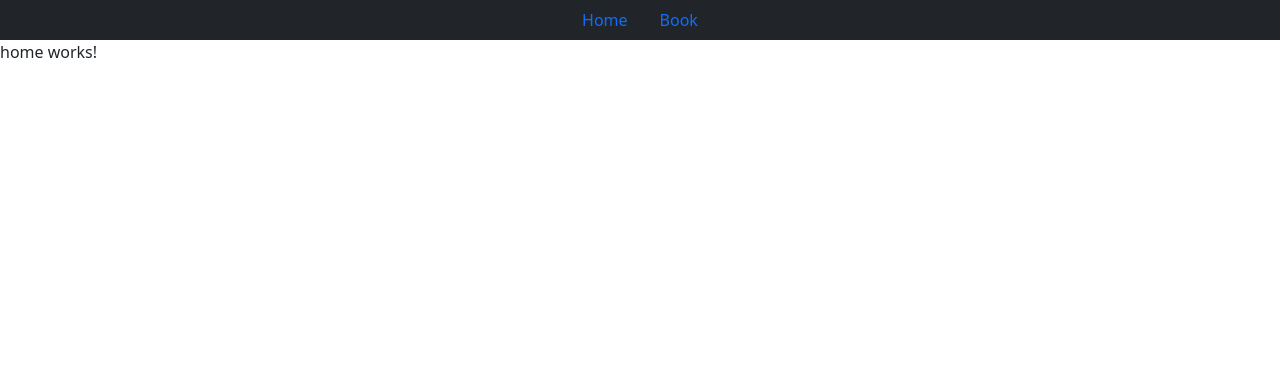
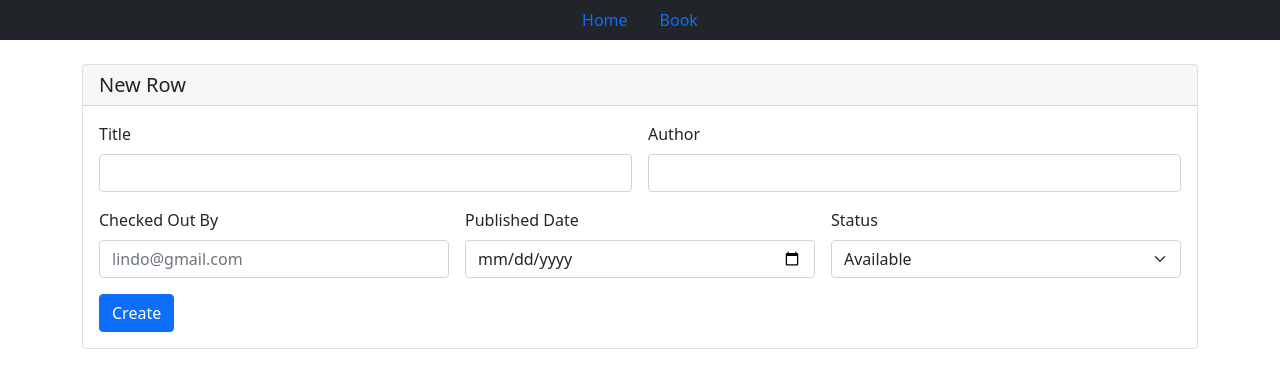
Before and after one commit to Acamia/group-project, an Angular app in the folder front-end/: page /home/book in a window 1280 px wide. Shown: the top 388 px of the page. Built offline with nearby package versions, Linux system fonts and the light colour scheme.

Commit message:
Chris Mabunda

```diff
--- a/front-end/src/app/app-routing.module.ts
+++ b/front-end/src/app/app-routing.module.ts
@@ -4,10 +4,10 @@ import { BookComponent } from './components/book/book.component';
 import { HomeComponent } from './components/home/home.component';
 
 const routes: Routes = [
-  { path: '', redirectTo: '/home', pathMatch: 'full' },
+  { path: '', redirectTo: 'home', pathMatch: 'full' },
   { path: 'home', component: HomeComponent,
     children: [
-      { path: '', redirectTo: '/book', pathMatch: 'full' },
+      { path: '', redirectTo: 'book', pathMatch: 'full' },
       { path: 'book', component: BookComponent }
     ]
   }
--- a/front-end/src/app/components/home/home.component.html
+++ b/front-end/src/app/components/home/home.component.html
@@ -1 +1,38 @@
-<p>home works!</p>
+<div class="container mt-4">
+    <div class="card">
+        <h5 class="card-header">New Row</h5>
+        <div class="card-body">
+            <form class="row g-3">
+
+                <div class="col-md-6">
+                  <label for="text" class="form-label">Title</label>
+                  <input type="text" class="form-control" id="text">
+                </div>
+                <div class="col-md-6">
+                  <label for="author" class="form-label">Author</label>
+                  <input type="text" class="form-control" id="author">
+                </div>
+                <div class="col-4">
+                  <label for="checked" class="form-label">Checked Out By</label>
+                  <input type="email" class="form-control" id="inputAddress" placeholder="lindo@gmail.com">
+                </div>
+
+                <div class="col-md-4">
+                  <label for="date" class="form-label">Published Date</label>
+                  <input type="date" class="form-control" id="date">
+                </div>
+
+                <div class="col-md-4">
+                  <label for="inputState" class="form-label">Status</label>
+                  <select id="inputState" class="form-select">
+                    <option selected>Available</option>
+                    <option>Unavalable</option>
+                  </select>
+                </div>
+
+                <div class="col-12">
+                  <button type="submit" class="btn btn-primary ">Create</button>
+                </div>
+              </form>
+        </div>
+</div>
--- a/front-end/src/app/components/home/home.component.ts
+++ b/front-end/src/app/components/home/home.component.ts
@@ -1,4 +1,6 @@
 import { Component, OnInit } from '@angular/core';
+import { BookServiceService } from '../../services/book-service.service'
+import { Book } from '../../models/book.model'
 
 @Component({
   selector: 'app-home',
@@ -7,9 +9,48 @@ import { Component, OnInit } from '@angular/core';
 })
 export class HomeComponent implements OnInit {
 
-  constructor() { }
+  book: Book  = {
+    title: '',
+    author: '',
+    publishedDate: '',
+    available: true,
+    checkOutBy: ''
+  }
+
+  constructor(private bookServices: BookServiceService) { }
 
   ngOnInit(): void {
   }
 
+  saveTutorial(): void {
+    const data = {
+      title: this.book.title,
+      author: this.book.author,
+      publishedDate: this.book.publishedDate,
+      available: this.book.available,
+      checkoutby: this.book.checkOutBy
+    };
+
+    this.bookServices.create(data)
+      .subscribe({
+        next: (res) => {
+          console.log(res);
+          this.book.title
+        },
+        error: (e) => console.error(e)
+      });
+  }
+
+
+  newTutorial(): void {
+    this.book = {
+      title: '',
+      author: '',
+      publishedDate: '',
+      available: false,
+      checkOutBy: ''
+
+    };
+  }
+
 }
--- a/front-end/src/app/models/book.model.ts
+++ b/front-end/src/app/models/book.model.ts
@@ -3,6 +3,5 @@ export interface Book {
     author: string;
     publishedDate: string;
     available: boolean;
-    price: number;
     checkOutBy: string;
 }
```
